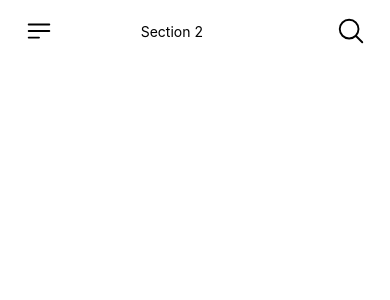
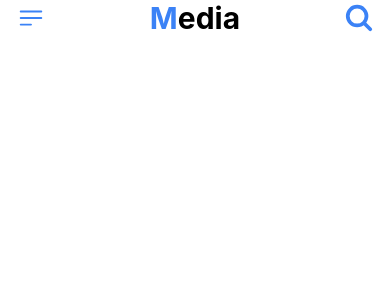
Before and after one commit to bhupendrasambare/SocialMedia-React-Native, a React Native app: screen / in a window 390 px wide. Shown: the top 300 px of the page. Built offline with nearby package versions, Linux system fonts and the light colour scheme.

Commit message:
Navbar added

```diff
--- a/App.js
+++ b/App.js
@@ -1,29 +1,17 @@
-import { SafeAreaView, Text, View } from 'react-native'
+import { SafeAreaView, StatusBar, Text, TouchableOpacity, View } from 'react-native'
 import React, { Component } from 'react'
 import {Bars3BottomLeftIcon} from "react-native-heroicons/solid"
 import {MagnifyingGlassIcon} from "react-native-heroicons/outline"
+import Navbar from './components/Navbar'
 
 export class App extends Component {
   render() {
     return (
-    //   <SafeAreaView>
-        <SafeAreaView className="flex-row justify-between items-center p-4">
-            {/* Section 1 */}
-            <View className="flex-1 px-2">
-                <Bars3BottomLeftIcon color="black" stroke={5} size={30}/>
-            </View>
-
-            {/* Section 2 */}
-            <View className="flex-1">
-                <Text className="text-black">Section 2</Text>
-            </View>
-
-            {/* Section 3 */}
-            <View className="flex-1 items-end px-2">
-                <MagnifyingGlassIcon color="black" size={30}/>
+        <SafeAreaView>
+            <View className="">
+                <Navbar/>
             </View>
         </SafeAreaView>
-    //   </SafeAreaView>
     )
   }
 }
--- /dev/null
+++ b/components/Navbar.js
@@ -0,0 +1,26 @@
+import {Bars3BottomLeftIcon} from "react-native-heroicons/solid"
+import {MagnifyingGlassIcon} from "react-native-heroicons/outline"
+import { SafeAreaView, StatusBar, Text, TouchableOpacity, View } from 'react-native'
+import React from 'react'
+
+const Navbar = () => {
+  return (
+    <SafeAreaView className="mb-2">
+        <StatusBar barStyle="light"/>
+        <View className="flex-row justify-between items-center mx-4 bg">
+            <Bars3BottomLeftIcon size="30" className="text-blue-500" />
+
+            <Text className="text-black text-3xl font-bold">
+                <Text className='text-blue-500 '>M</Text>
+                edia
+            </Text>
+
+            <TouchableOpacity >
+                <MagnifyingGlassIcon size="30" strokeWidth={3} className="text-blue-500" />
+            </TouchableOpacity>
+        </View>
+    </SafeAreaView>
+  )
+}
+
+export default Navbar
--- a/tailwind.config.js
+++ b/tailwind.config.js
@@ -1,6 +1,12 @@
 /** @type {import('tailwindcss').Config} */
 module.exports = {
-  content: ["./App.{js,jsx,ts,tsx}", "./<custom-folder>/**/*.{js,jsx,ts,tsx}"],
+  content: [
+    "./App.{js,jsx,ts,tsx}",
+    "./components/**/*.{js,jsx,ts,tsx}",
+    "./helpers/**/*.{js,jsx,ts,tsx}",
+    "./navigation/**/*.{js,jsx,ts,tsx}",
+    "./screens/**/*.{js,jsx,ts,tsx}"
+  ],
   theme: {
     extend: {},
   },
```
